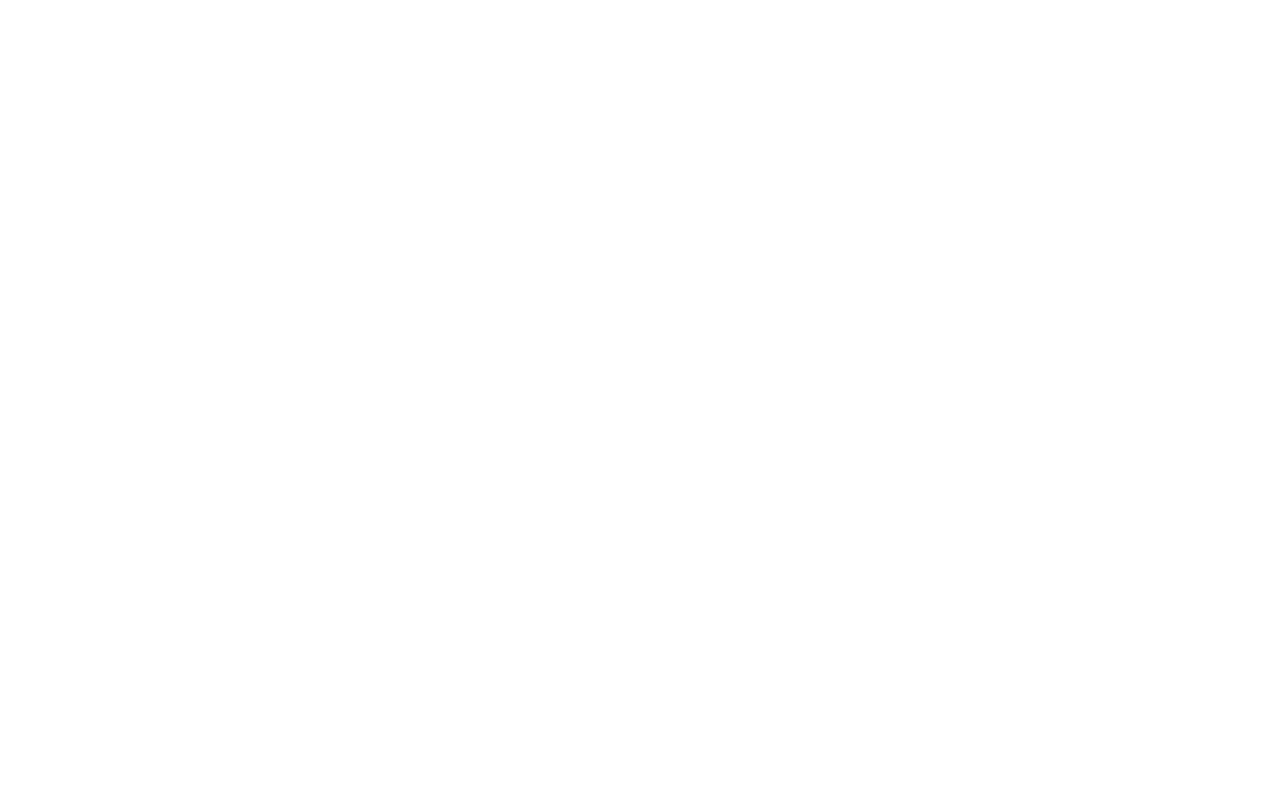
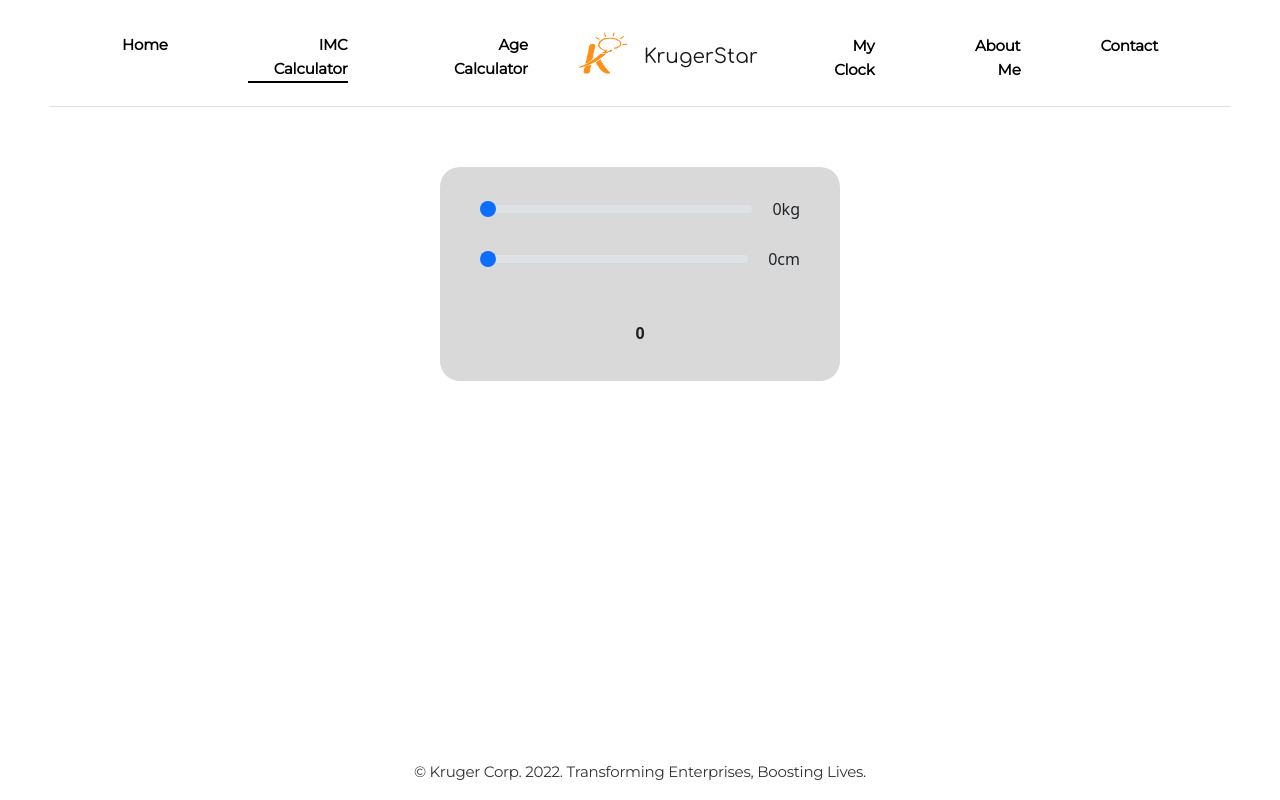
Before and after one commit to DaniCis/TallerRouting_Kruger, a React (Create React App) app: page /imc in a window 1280 px wide. Before the commit this address had no page. Built offline with nearby package versions, Linux system fonts and the light colour scheme.

Commit message:
calculadora imc terminada

```diff
--- a/src/App.css
+++ b/src/App.css
@@ -81,3 +81,48 @@
   color: rgba(0, 0, 0, 0.8);
   margin-top: 50px;
 }
+
+
+/*IMC*/
+.contenedor-imc{
+  display: flex;
+  justify-content: center;
+}
+.imc-card {
+  width: 400px;
+  padding: 20px;
+  border-radius: 20px;
+  margin: 60px;
+  background-color: #D9D9D9;
+}
+.imc-resultado{
+  text-align: center;
+  font-weight: bold;
+}
+.imc-resultado h4{
+  text-transform: uppercase;
+}
+.imc-progress{
+  display: flex;
+  flex-direction: row;
+  margin: 10px 20px;
+}
+.progress-valor{
+  text-align: right;
+  margin-left: 20px;
+}
+.normal{
+  color:rgb(28, 187, 28)
+}
+.sobrepeso{
+  color: rgb(216, 216, 16);
+}
+.obs1{
+  color:rgb(230, 128, 11);
+}
+.obs2{
+  color:rgb(179, 58, 14);
+}
+.obs3{
+  color:red;
+}
--- a/src/App.jsx
+++ b/src/App.jsx
@@ -2,13 +2,15 @@
 import './App.css';
 import 'bootstrap/dist/css/bootstrap.min.css';
 import HomePage from "./pages/Homepage";
+import ImcCalculator from "./pages/ImcCalculator";
 
 function App() {
   return (
     <div className="App">
       <Router>
         <Routes>
-          <Route path="/" element= {<HomePage/>}></Route>
+          <Route path="/" element= {<HomePage />}></Route>
+          <Route path="/imc" element={<ImcCalculator />}></Route>
         </Routes>
       </Router>
     </div>
--- /dev/null
+++ b/src/components/Imc.jsx
@@ -0,0 +1,78 @@
+import { useState } from "react";
+import Form from 'react-bootstrap/Form';
+
+const Imc = () =>{
+    const [peso, setPeso] = useState(0);
+    const [altura, setAltura] = useState(0);
+    const [resultado, setResultado] = useState(0);
+    const [rango, setRango] = useState();
+    const [color,setColor] = useState()
+
+    const calcular = () =>{
+        let resultado = (peso / ((altura/100) **2)).toFixed(2)
+        console.log(peso, altura)
+        setResultado(resultado)
+        if(resultado >= 18.5 && resultado <= 24.9){
+            setRango('Peso Normal')
+            setColor('normal')
+        }
+        else if(resultado >= 18.5 && resultado <= 29.9){
+            setColor('sobrepeso')
+            setRango('Sobrepeso')
+        }
+        else if(resultado >= 30 && resultado <= 34.9){
+            setRango('Obesidad grado I')
+            setColor('obs1')
+        }
+        else if(resultado >= 35 && resultado <= 39.9){
+            setRango('Obesidad grado II')
+            setColor('obs2')
+        }
+        else if(resultado >= 40){
+            setRango('Obesidad grado III')
+            setColor('obs3')
+        }
+
+    }
+
+    const cambioAltura = (e) =>{
+        setAltura(parseInt(e.target.value))
+        calcular()
+    }
+    const cambioPeso = (e) =>{
+        setPeso(parseInt(e.target.value))
+        calcular()
+    }
+    return(
+        <div className="imc-card">
+            <div className="imc-progress">
+                <Form.Range
+                    onChange={cambioPeso}
+                    min={20}
+                    max={400}
+                    step={1}
+                    value={peso}
+                ></Form.Range>
+                <p className="progress-valor">{peso}kg</p>
+            </div>
+            <div className="imc-progress">
+                <Form.Range
+                    onChange={cambioAltura}
+                    min={100}
+                    max={300}
+                    step={1}
+                    value={altura}
+                ></Form.Range>
+                <p className="progress-valor">{altura}cm</p>
+            </div>
+            <br></br>
+            <div className="imc-resultado">
+                <p>{resultado}</p>
+                <h4 className={color}>{rango}</h4>
+            </div>
+        </div>
+    )
+
+}
+
+export default Imc;
--- /dev/null
+++ b/src/pages/ImcCalculator.jsx
@@ -0,0 +1,17 @@
+import Navigation from "../components/Navigation";
+import Footer from "../components/Footer";
+import Imc from "../components/Imc";
+
+const ImcCalculator = () => {
+    return(
+        <>
+            <Navigation />
+            <div className="contenedor-imc">
+                <Imc />
+            </div>
+            <Footer />
+        </>
+    )
+}
+
+export default ImcCalculator;
```
